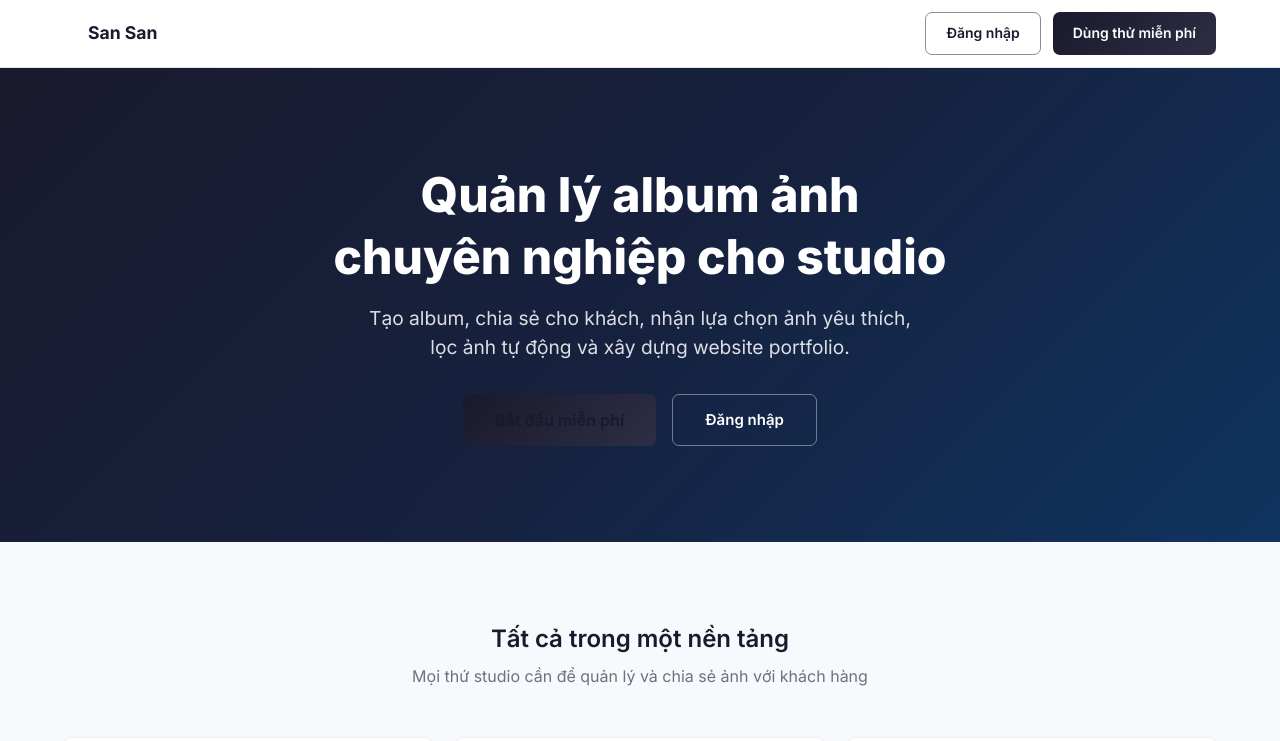
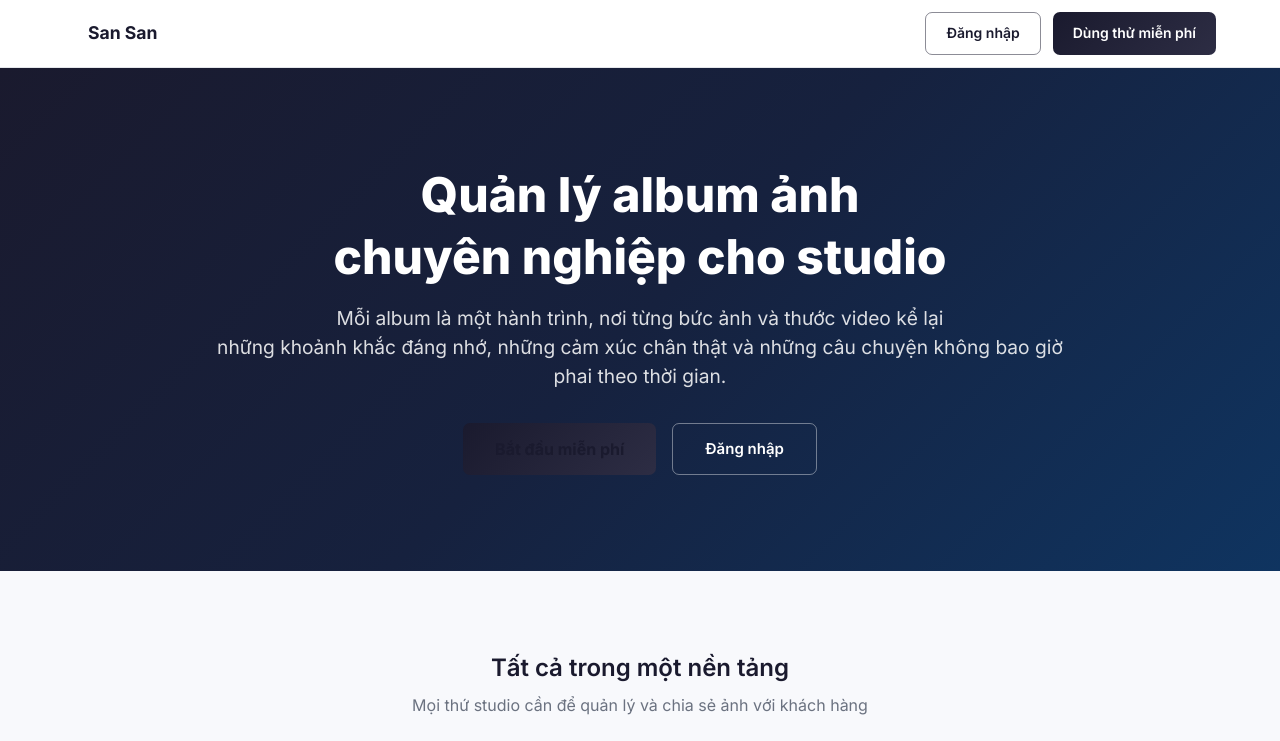
Before and after one commit to DaoHai2003/photo2, a Next.js app: page / in a window 1280 px wide. Shown: the top 741 px of the page. Built offline with nearby package versions, Linux system fonts and the light colour scheme; no server answers; some icons are missing.

Commit message:
Update landing page description

```diff
--- a/src/app/page.tsx
+++ b/src/app/page.tsx
@@ -119,9 +119,9 @@ export default function LandingPage() {
             variant="h6"
             sx={{ opacity: 0.85, mb: 4, fontWeight: 400, fontSize: { xs: '1rem', md: '1.2rem' } }}
           >
-            Tạo album, chia sẻ cho khách, nhận lựa chọn ảnh yêu thích,
+            Mỗi album là một hành trình, nơi từng bức ảnh và thước video kể lại
             <Box component="br" sx={{ display: { xs: 'none', md: 'block' } }} />
-            lọc ảnh tự động và xây dựng website portfolio.
+            những khoảnh khắc đáng nhớ, những cảm xúc chân thật và những câu chuyện không bao giờ phai theo thời gian.
           </Typography>
           <Stack direction={{ xs: 'column', sm: 'row' }} spacing={2} justifyContent="center">
             <Button
```
